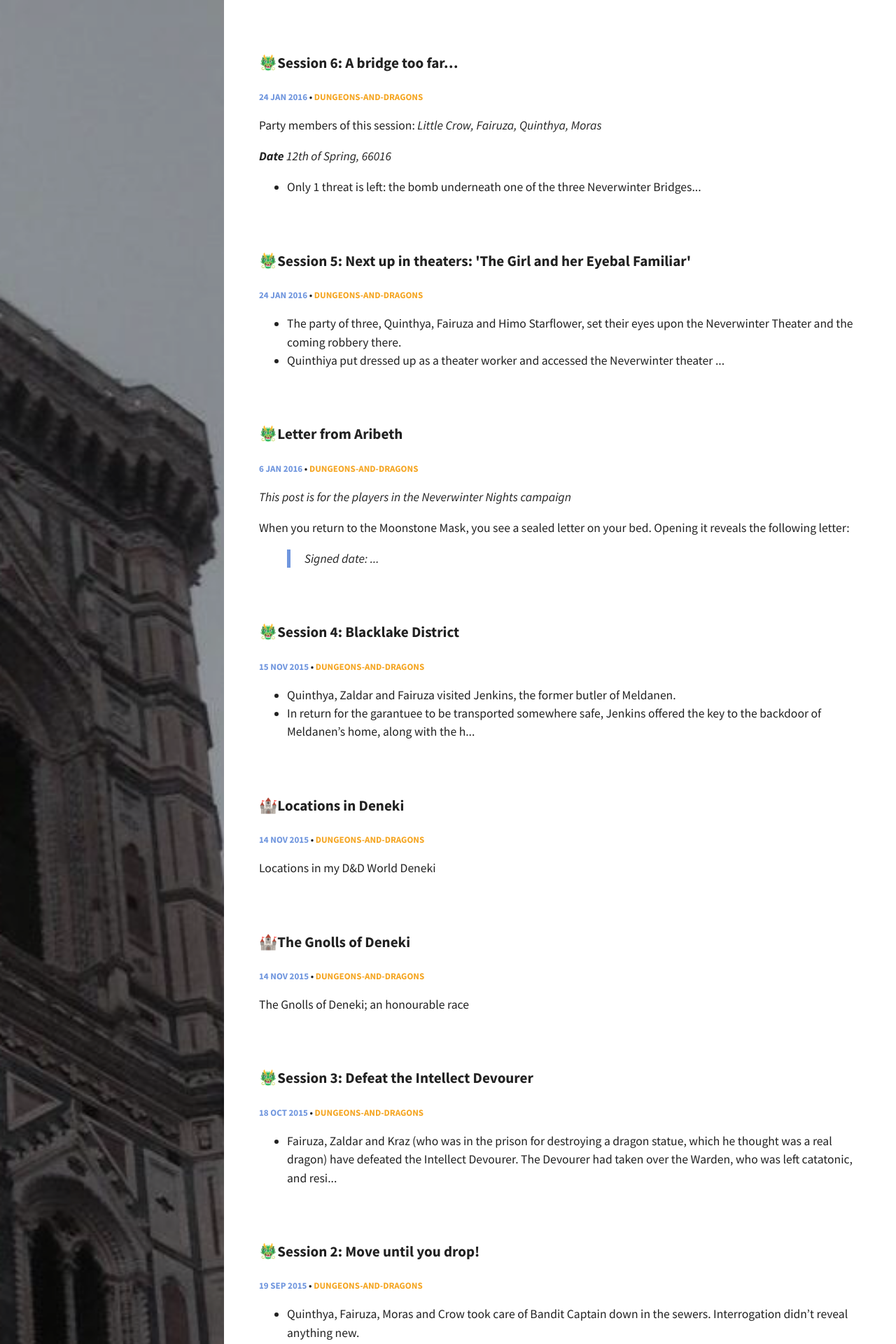
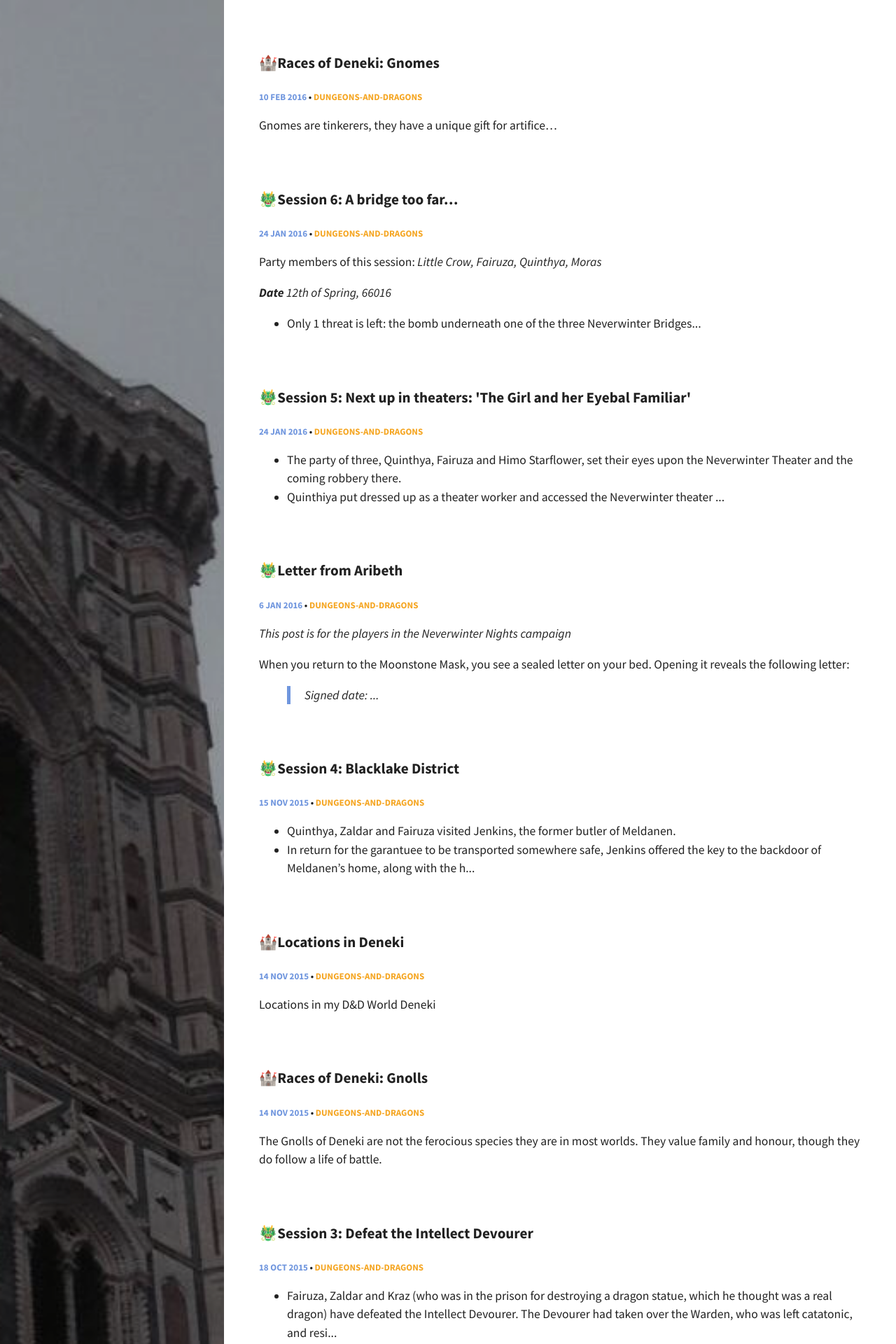
Before and after one commit to eirvandelden/eirvandelden.github.io, a Jekyll site: the page built from index.html, in a window 1280 px wide. Shown: the top 1920 px of the page at 70% size. Built offline with Jekyll 4.4.1, drawn with Linux system fonts in a browser that asks for light colours; some of the changed text lies outside the part shown.

Commit message:
Add a post about the gnomes

```diff
--- a/_posts/dnd/2015-11-14-gnolls.md
+++ b/_posts/dnd/2015-11-14-gnolls.md
@@ -1,12 +1,13 @@
 ---
 layout: post
-title: "🏰The Gnolls of Deneki"
+title: "🏰Races of Deneki: Gnolls"
 modified: 2015-11-14
+date: 2015-11-14
 categories: dungeons-and-dragons
-excerpt: "The Gnolls of Deneki; an honourable race"
+excerpt: "The Gnolls of Deneki are not the ferocious species they are in most worlds. They value family and honour, though they do follow a life of battle."
 image:
   feature: gnoll-feature.jpg
-tags: [5e, Campaign-NeverWinter Nights, Deneki]
+tags: [5e, Deneki, Race]
 comments: true
 ---
 
--- /dev/null
+++ b/_posts/dnd/2016-02-10-gnomes.md
@@ -0,0 +1,18 @@
+---
+layout: post
+title: "🏰Races of Deneki: Gnomes"
+categories: dungeons-and-dragons
+excerpt: "Gnomes are tinkerers, they have a unique gift for artifice…"
+tags: [5e, Deneki, Race]
+date: 2016-02-10
+comments: true
+---
+
+Gnomes are like gypsies, they travel the world in search of ways to take back their homeland.
+They travel in giant trucks that hold all their belonings and current project.Their trucks run on unique engines that run on anything combustible. The gnomes commonly wear gas maks, to protect against the polluting gasses produced by their living trucks.
+
+Gnomes are tinkerers, they have a unique gift for artifice, the production of mechanical apparatus, though that might not make him an artificer or engineer. Mechanics are such a big part of gnomes, that they all will use some form of mechanics in their work. Their greatest achievement in mechanic was also the source of their downfall. While developing the best tool for all their work, the Gnomes created the Warforged.
+
+The Warforged are a race of mechanical beings that can do any job a humanoid can. Thousands of Warforged were made and they quickly became the perfect employee, they were put to use almost everywhere. The gnomes didn’t see what they had created: a slave race. Eventually the Warforged revolted. Hundreds of thousands of gnomes were killed and the Warforged took the country of gnomes for themselves.
+
+Now its hundreds of year later and Gnomes are seen as scavengers, beggars and trouble makers and are commonly ignored and scared away, despite them having one of the largest mobile armies known.
```
